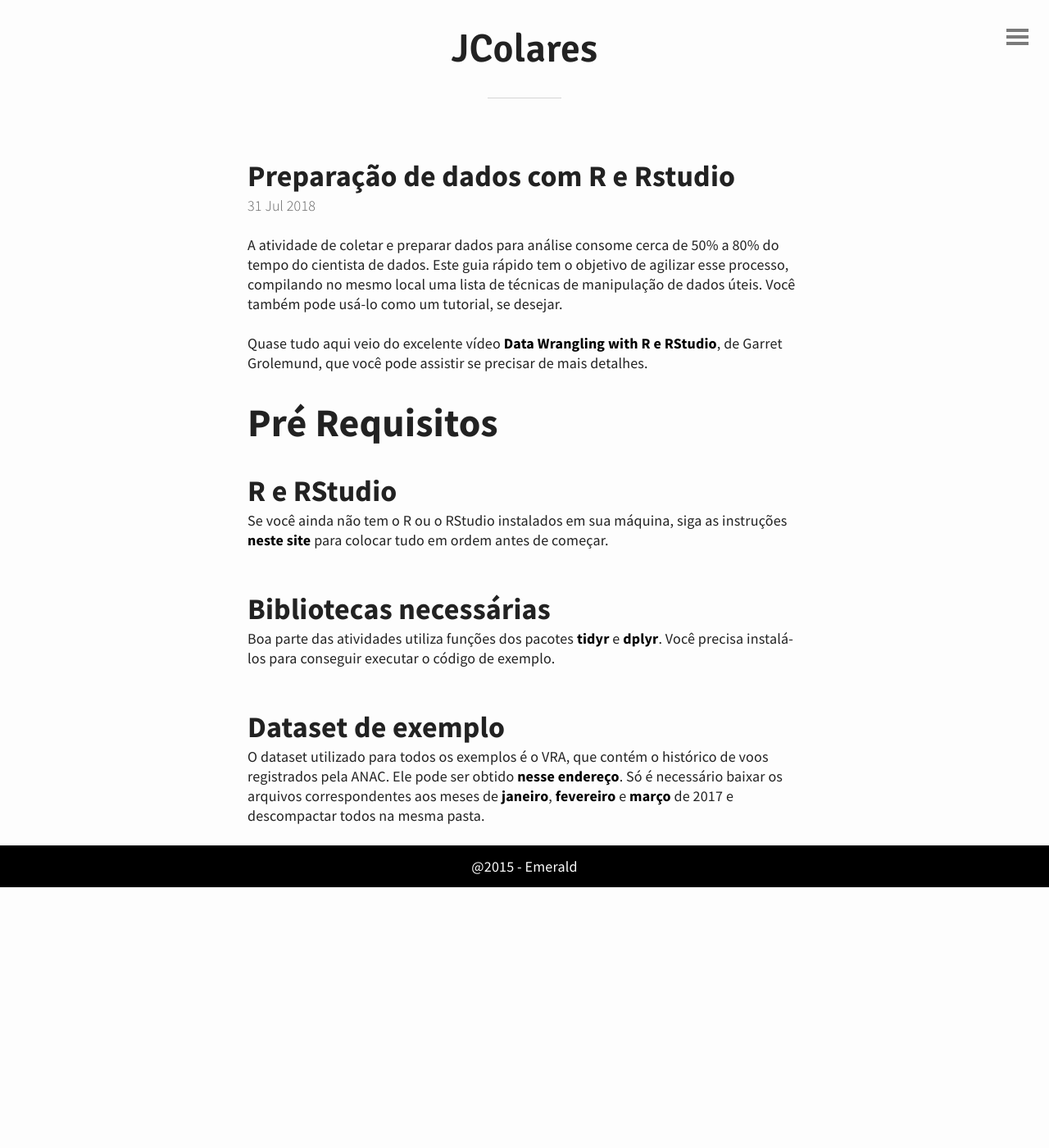
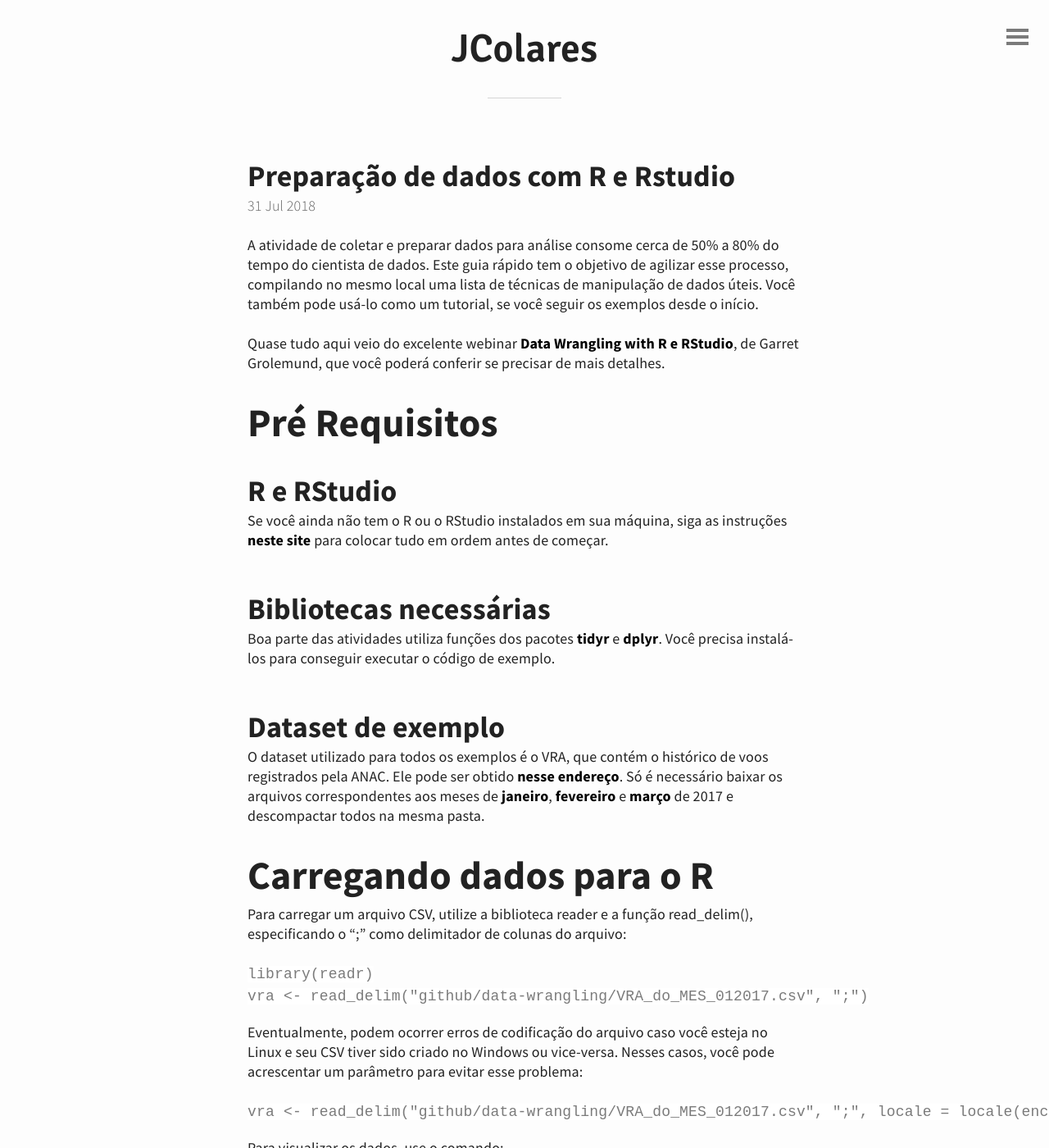
Before and after one commit to jcolares/jcolares.github.io, a Jekyll site: the page built from _posts/2018-07-31-data-wrangling.md, in a window 1280 px wide and 1400 px high. Shown: the whole window at 82% size. Built offline with Jekyll 4.4.1, drawn with Linux system fonts in a browser that asks for light colours; some of the changed text lies outside the part shown.

Commit message:
Update 2018-07-31-data-wrangling.md

````diff
--- a/_posts/2018-07-31-data-wrangling.md
+++ b/_posts/2018-07-31-data-wrangling.md
@@ -1,9 +1,9 @@
 ---
 title: Preparação de dados com R e Rstudio
 ---
-A atividade de coletar e preparar dados para análise consome cerca de 50% a 80% do tempo do cientista de dados. Este guia rápido tem o objetivo de agilizar esse processo, compilando no mesmo local uma lista de técnicas de manipulação de dados úteis. Você também pode usá-lo como um tutorial, se desejar.
+A atividade de coletar e preparar dados para análise consome cerca de 50% a 80% do tempo do cientista de dados. Este guia rápido tem o objetivo de agilizar esse processo, compilando no mesmo local uma lista de técnicas de manipulação de dados úteis. Você também pode usá-lo como um tutorial, se você seguir os exemplos desde o início.
 
-Quase tudo aqui veio do excelente vídeo [Data Wrangling with R e RStudio](https://www.rstudio.com/resources/webinars/data-wrangling-with-r-and-rstudio/), de Garret Grolemund, que você pode assistir se precisar de mais detalhes.
+Quase tudo aqui veio do excelente webinar [Data Wrangling with R e RStudio](https://www.rstudio.com/resources/webinars/data-wrangling-with-r-and-rstudio/), de Garret Grolemund, que você poderá conferir se precisar de mais detalhes.
 
 # Pré Requisitos
 ## R e RStudio
@@ -14,3 +14,18 @@
 
 ## Dataset de exemplo
 O dataset utilizado para todos os exemplos é o VRA, que contém o histórico de voos registrados pela ANAC. Ele pode ser obtido [nesse endereço](http://www.anac.gov.br/assuntos/dados-e-estatisticas/historico-de-voos). Só é necessário baixar os arquivos correspondentes aos meses de [janeiro](http://www.anac.gov.br/assuntos/dados-e-estatisticas/base-historica-1/vra/2017/VRA_do_MS_012017.zip), [fevereiro](http://www.anac.gov.br/assuntos/dados-e-estatisticas/base-historica-1/vra/2017/VRA_do_MS_022017.zip) e [março](Março) de 2017 e descompactar todos na mesma pasta.
+
+# Carregando dados para o R
+Para carregar um arquivo CSV, utilize a biblioteca reader e a função read_delim(), especificando o ";" como delimitador de colunas do arquivo:
+```
+library(readr)
+vra <- read_delim("github/data-wrangling/VRA_do_MES_012017.csv", ";")
+```
+Eventualmente, podem ocorrer erros de codificação do arquivo caso você esteja no Linux e seu CSV tiver sido criado no Windows ou vice-versa. Nesses casos, você pode acrescentar um parâmetro para evitar esse problema:
+```
+vra <- read_delim("github/data-wrangling/VRA_do_MES_012017.csv", ";", locale = locale(encoding = "ISO-8859-1"))
+```
+Para visualizar os dados, use o comando:
+```
+view(vra)
+```
````
